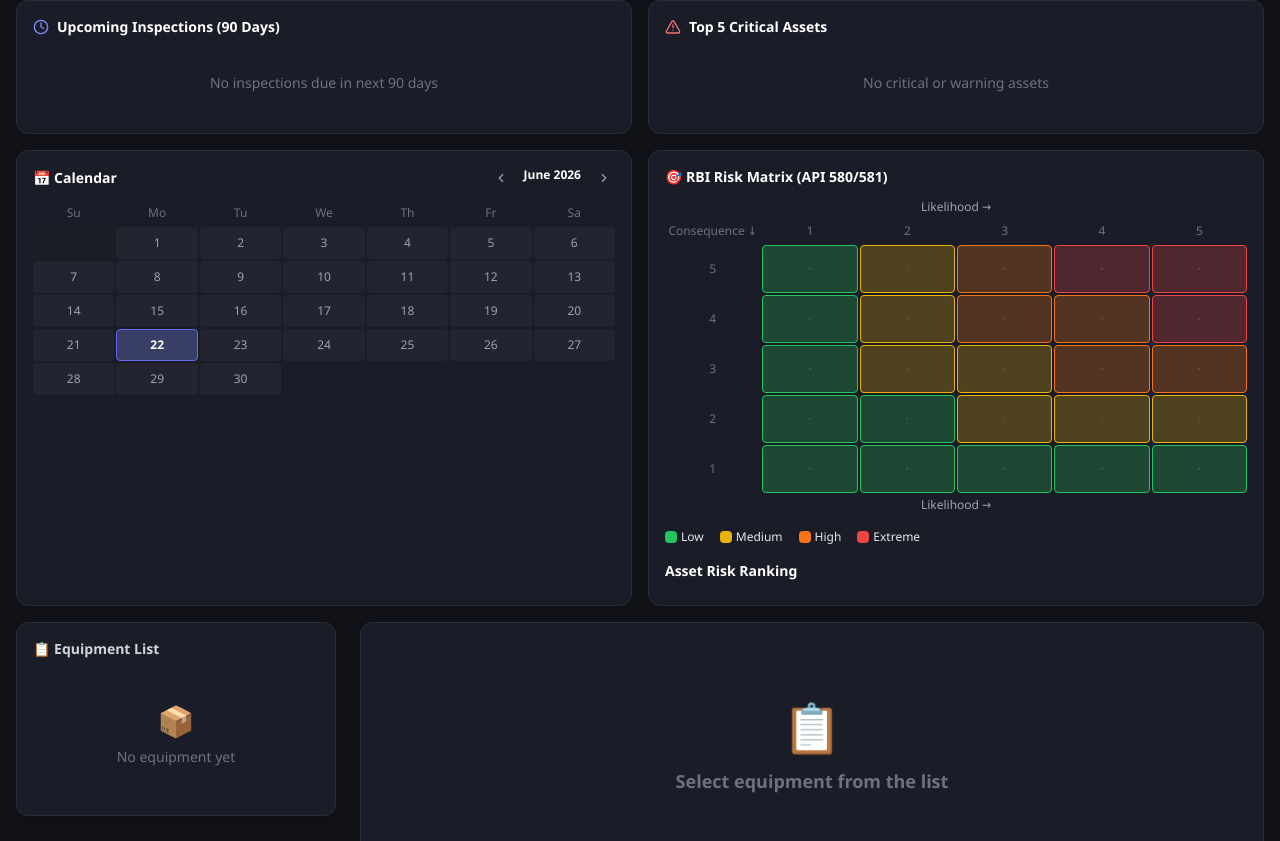
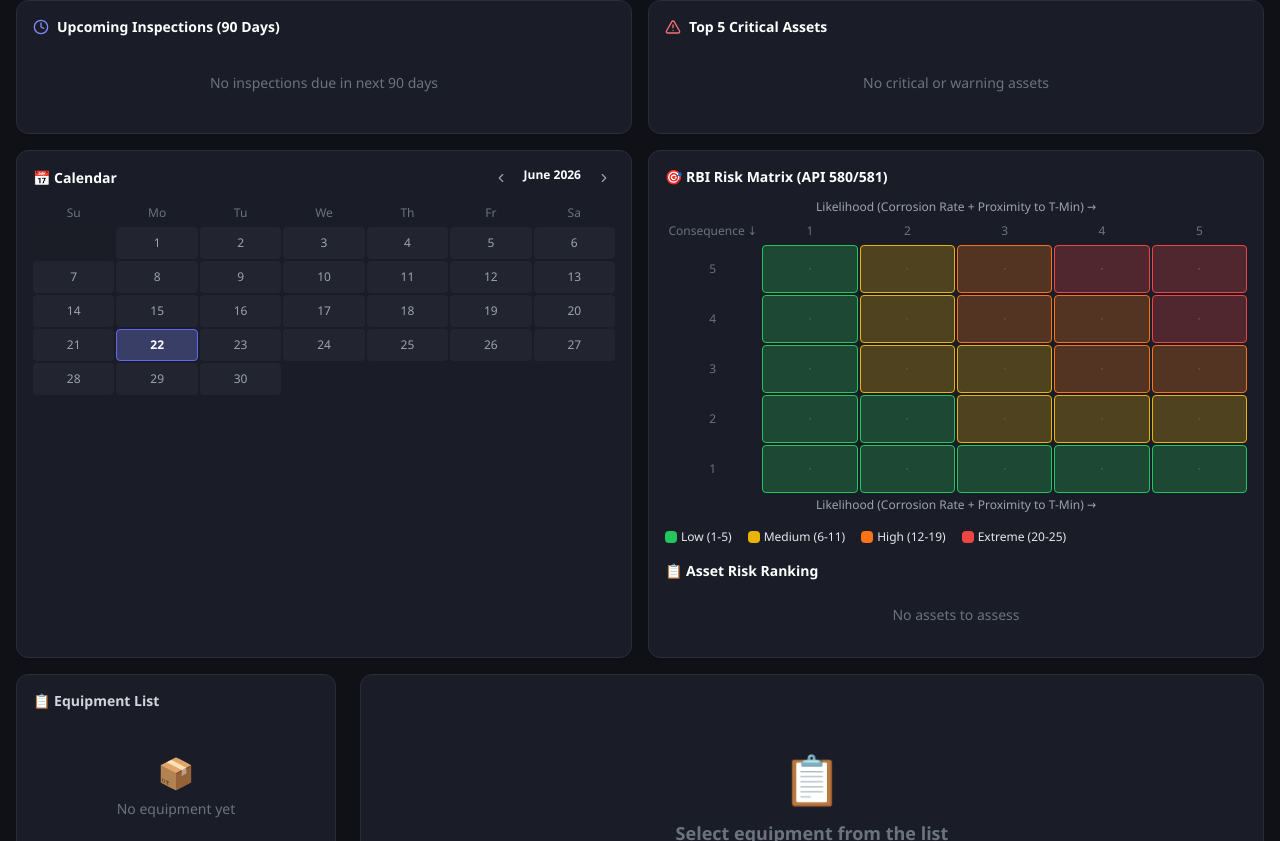
Before and after one commit to snshahrul/asset-monitor, a React (Vite) app: page / in a window 1280 px wide. Shown: the part 677-1518 px from the top of the page. Built offline with nearby package versions, Linux system fonts and the light colour scheme.

Commit message:
Updated RBI matrix with improved risk calculations

```diff
--- a/src/features/dashboard/RBIMatrix.jsx
+++ b/src/features/dashboard/RBIMatrix.jsx
@@ -1,42 +1,48 @@
 export default function RBIMatrix({ assets }) {
- const getLikelihood = (asset) => {
+  const getLikelihood = (asset) => {
     const remainingAboveTmin = asset.currentThick - asset.minRequired;
 
-    // If already below T-Min, likelihood is extreme
-    if (remainingAboveTmin < 0) return 5;
-    if (remainingAboveTmin < 1) return 4;
+    // Thickness-based likelihood (how close to T-Min)
+    if (remainingAboveTmin < 0) return 5;  // Already below T-Min — extreme
+    if (remainingAboveTmin < 1) return 4;  // Less than 1mm above — high
+    if (remainingAboveTmin < 2) return 3;  // Less than 2mm above — medium
 
+    // Corrosion rate-based likelihood
     const cr = asset.corrosionRate || 0.1;
-    if (cr > 0.3) return 5;
-    if (cr > 0.2) return 4;
-    if (cr > 0.1) return 3;
-    if (cr > 0.05) return 2;
-    return 1;
+    if (cr > 0.3) return 5;   // Very high corrosion rate
+    if (cr > 0.2) return 4;   // High corrosion rate
+    if (cr > 0.1) return 3;   // Moderate corrosion rate
+    if (cr > 0.05) return 2;  // Low corrosion rate
+    return 1;                  // Very low corrosion rate
   };
 
- const getConsequence = (asset) => {
+  const getConsequence = (asset) => {
     const remainingAboveTmin = asset.currentThick - asset.minRequired;
-    const percentAbove = asset.minRequired > 0 ? (remainingAboveTmin / asset.minRequired) * 100 : 0;
 
-    // Consequence based on how close to T-Min + remaining life
-    if (remainingAboveTmin < 0) return 5;  // Already below T-Min — EXTREME
-    if (remainingAboveTmin < 1) return 5;  // Less than 1mm above — EXTREME
-    if (remainingAboveTmin < 2) return 4;  // Less than 2mm above — HIGH
-    if (remainingAboveTmin < 5) return 3;  // Less than 5mm above — MEDIUM
+    // Consequence based on how close to T-Min (how bad if it fails)
+    if (remainingAboveTmin < 0) return 5;   // Already below — catastrophic
+    if (remainingAboveTmin < 1) return 5;   // Almost at T-Min — extreme
+    if (remainingAboveTmin < 2) return 4;   // Very close — high
+    if (remainingAboveTmin < 5) return 3;   // Getting close — medium
 
+    // Remaining life-based consequence
     const rem = asset.corrosionRate > 0 ? remainingAboveTmin / asset.corrosionRate : 100;
-    if (rem < 1) return 5;
-    if (rem < 3) return 4;
-    if (rem < 5) return 3;
-    if (rem < 10) return 2;
-    return 1;
+    if (rem < 2) return 5;    // Less than 2 years — extreme
+    if (rem < 5) return 4;    // Less than 5 years — high
+    if (rem < 10) return 3;   // Less than 10 years — medium
+    if (rem < 20) return 2;   // Less than 20 years — low
+
+    // Check fluid service (if lethal, raise consequence)
+    if (asset.fluidService === 'Lethal') return Math.max(4, 2);
+
+    return 1;                  // Very low consequence
   };
 
   const getRiskLevel = (likelihood, consequence) => {
     const risk = likelihood * consequence;
     if (risk >= 20) return { level: 'Extreme', color: '#7f1d1d', bg: '#ef4444', text: 'text-red-200' };
     if (risk >= 12) return { level: 'High', color: '#7c2d12', bg: '#f97316', text: 'text-orange-200' };
-    if (risk >= 6) return { level: 'Medium', color: '#713f12', bg: '#eab308', text: 'text-yellow-200' };
+    if (risk >= 6)  return { level: 'Medium', color: '#713f12', bg: '#eab308', text: 'text-yellow-200' };
     return { level: 'Low', color: '#14532d', bg: '#22c55e', text: 'text-green-200' };
   };
 
@@ -44,7 +50,21 @@ export default function RBIMatrix({ assets }) {
     const l = getLikelihood(a);
     const c = getConsequence(a);
     const risk = getRiskLevel(l, c);
-    return { name: a.name, likelihood: l, consequence: c, risk, score: l * c };
+    const remainingAbove = a.currentThick - a.minRequired;
+    const remLife = a.corrosionRate > 0 ? remainingAbove / a.corrosionRate : 100;
+    return {
+      name: a.name,
+      likelihood: l,
+      consequence: c,
+      risk,
+      score: l * c,
+      remainingAbove,
+      remLife,
+      thickness: a.currentThick,
+      tmin: a.minRequired,
+      corrosionRate: a.corrosionRate,
+      status: a.status
+    };
   }).sort((a, b) => b.score - a.score);
 
   const likelihoodLabels = [1, 2, 3, 4, 5];
@@ -56,7 +76,7 @@ export default function RBIMatrix({ assets }) {
 
       {/* 5x5 Matrix */}
       <div className="mb-4">
-        <div className="text-xs text-gray-400 text-center mb-1">Likelihood →</div>
+        <div className="text-xs text-gray-400 text-center mb-1">Likelihood (Corrosion Rate + Proximity to T-Min) →</div>
         <div className="grid grid-cols-6 gap-0.5">
           <div className="text-xs text-gray-500 text-center flex items-center justify-center">Consequence ↓</div>
           {likelihoodLabels.map(l => (
@@ -70,7 +90,9 @@ export default function RBIMatrix({ assets }) {
                 const count = assetRisks.filter(a => a.likelihood === l && a.consequence === c).length;
                 const keyId = 'cell-' + c + '-' + l;
                 return (
-                  <div key={keyId} className="h-12 rounded flex flex-col items-center justify-center text-xs font-bold" style={{ background: r.bg + '40', border: '1px solid ' + r.bg }}>
+                  <div key={keyId}
+                    className="h-12 rounded flex flex-col items-center justify-center text-xs font-bold"
+                    style={{ background: r.bg + '40', border: '1px solid ' + r.bg }}>
                     {count > 0 ? <span className={r.text}>{count}</span> : <span className="text-gray-600">·</span>}
                   </div>
                 );
@@ -78,31 +100,61 @@ export default function RBIMatrix({ assets }) {
             </div>
           ))}
         </div>
-        <div className="text-xs text-gray-400 text-center mt-1">Likelihood →</div>
+        <div className="text-xs text-gray-400 text-center mt-1">Likelihood (Corrosion Rate + Proximity to T-Min) →</div>
       </div>
 
       {/* Legend */}
       <div className="flex gap-4 text-xs mb-4">
-        <span className="flex items-center gap-1"><span className="w-3 h-3 rounded" style={{ background: '#22c55e' }}></span> Low</span>
-        <span className="flex items-center gap-1"><span className="w-3 h-3 rounded" style={{ background: '#eab308' }}></span> Medium</span>
-        <span className="flex items-center gap-1"><span className="w-3 h-3 rounded" style={{ background: '#f97316' }}></span> High</span>
-        <span className="flex items-center gap-1"><span className="w-3 h-3 rounded" style={{ background: '#ef4444' }}></span> Extreme</span>
+        <span className="flex items-center gap-1"><span className="w-3 h-3 rounded" style={{background:'#22c55e'}}></span> Low (1-5)</span>
+        <span className="flex items-center gap-1"><span className="w-3 h-3 rounded" style={{background:'#eab308'}}></span> Medium (6-11)</span>
+        <span className="flex items-center gap-1"><span className="w-3 h-3 rounded" style={{background:'#f97316'}}></span> High (12-19)</span>
+        <span className="flex items-center gap-1"><span className="w-3 h-3 rounded" style={{background:'#ef4444'}}></span> Extreme (20-25)</span>
       </div>
 
       {/* Asset Risk Ranking */}
-      <h4 className="font-bold text-white text-sm mb-2">Asset Risk Ranking</h4>
+      <h4 className="font-bold text-white text-sm mb-2">📋 Asset Risk Ranking</h4>
       <div className="space-y-1 max-h-64 overflow-y-auto">
-        {assetRisks.slice(0, 10).map((a, i) => (
-          <div key={'risk-' + i} className="flex items-center justify-between bg-dark-700 rounded p-2 text-sm">
-            <span className="text-gray-200 font-mono">{a.name}</span>
-            <div className="flex items-center gap-3 text-xs">
-              <span className="text-gray-400">L:{a.likelihood} C:{a.consequence}</span>
-              <span className="px-2 py-0.5 rounded-full font-bold" style={{ background: a.risk.color, color: '#fff' }}>{a.risk.level}</span>
-              <span className="text-gray-500">Score: {a.score}</span>
+        {assetRisks.length === 0 ? (
+          <p className="text-gray-500 text-sm py-4 text-center">No assets to assess</p>
+        ) : (
+          assetRisks.map((a, i) => (
+            <div key={'risk-' + i} className="flex items-center justify-between bg-dark-700 rounded p-2 text-sm">
+              <div className="flex items-center gap-2">
+                <span className="text-gray-200 font-mono text-xs">{a.name}</span>
+                <span className={'text-xs px-1.5 py-0.5 rounded-full font-bold ' + (a.status === 'critical' ? 'bg-red-900 text-red-300' : a.status === 'warning' ? 'bg-amber-900 text-amber-300' : 'bg-green-900 text-green-300')}>{a.status}</span>
+              </div>
+              <div className="flex items-center gap-2 text-xs">
+                <span className="text-gray-500">Above T-Min: <span className={a.remainingAbove < 2 ? 'text-red-400' : a.remainingAbove < 5 ? 'text-amber-400' : 'text-green-400'}>{a.remainingAbove.toFixed(1)}mm</span></span>
+                <span className="text-gray-500">L:{a.likelihood} C:{a.consequence}</span>
+                <span className="px-2 py-0.5 rounded-full font-bold text-white" style={{ background: a.risk.bg }}>{a.risk.level}</span>
+                <span className="text-gray-500">Score: {a.score}</span>
+              </div>
             </div>
+          ))
+        )}
+      </div>
+
+      {/* Risk Summary Stats */}
+      {assetRisks.length > 0 && (
+        <div className="grid grid-cols-4 gap-2 mt-3 text-center text-xs">
+          <div className="bg-dark-600 rounded p-2">
+            <div className="text-red-400 font-bold text-lg">{assetRisks.filter(a => a.risk.level === 'Extreme').length}</div>
+            <div className="text-gray-400">Extreme</div>
           </div>
-        ))}
-      </div>
+          <div className="bg-dark-600 rounded p-2">
+            <div className="text-orange-400 font-bold text-lg">{assetRisks.filter(a => a.risk.level === 'High').length}</div>
+            <div className="text-gray-400">High</div>
+          </div>
+          <div className="bg-dark-600 rounded p-2">
+            <div className="text-yellow-400 font-bold text-lg">{assetRisks.filter(a => a.risk.level === 'Medium').length}</div>
+            <div className="text-gray-400">Medium</div>
+          </div>
+          <div className="bg-dark-600 rounded p-2">
+            <div className="text-green-400 font-bold text-lg">{assetRisks.filter(a => a.risk.level === 'Low').length}</div>
+            <div className="text-gray-400">Low</div>
+          </div>
+        </div>
+      )}
     </div>
   );
 }
```
